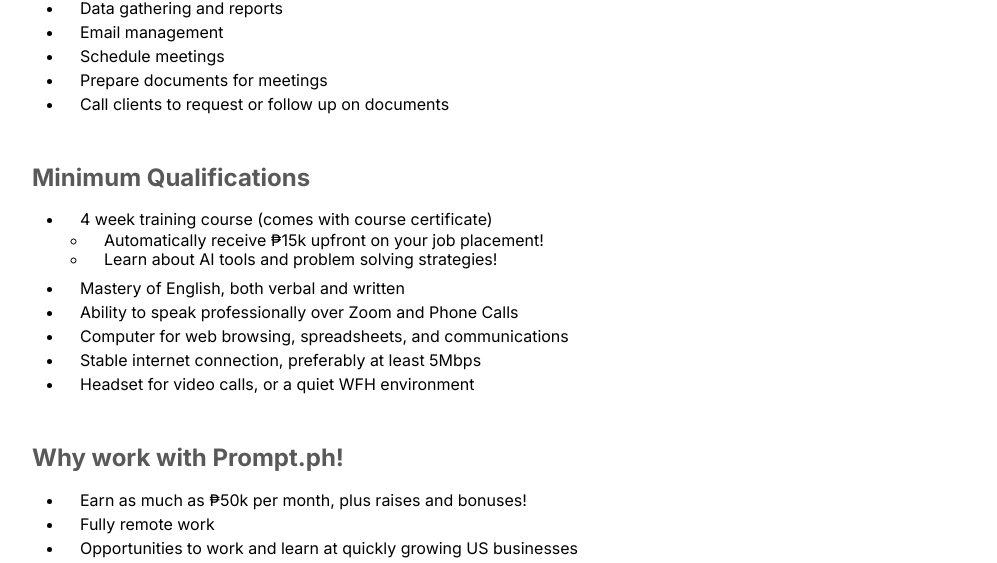
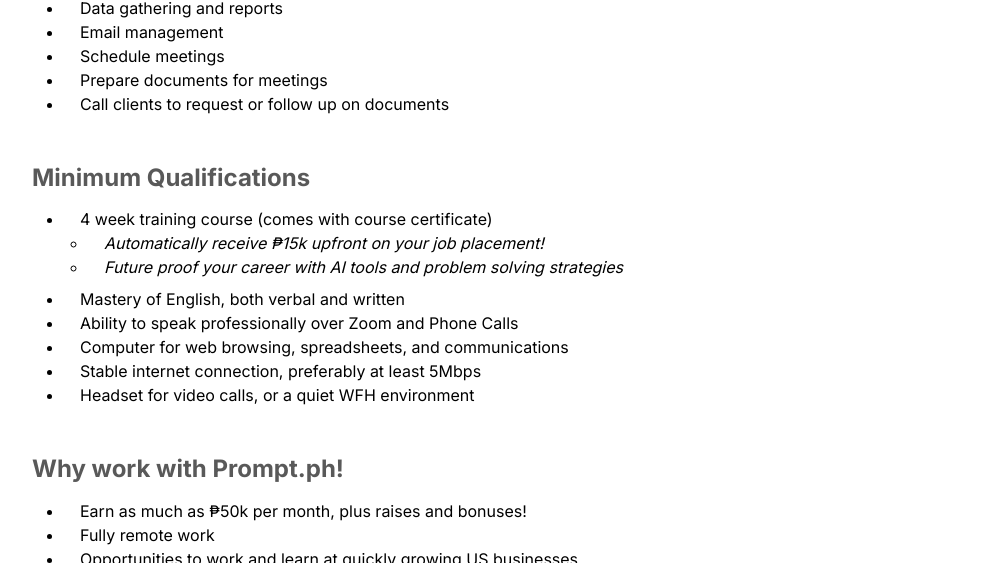
Before and after one commit to promptph/hiring, a plain HTML site: page index.html in a window 1280 px wide. Shown: the part 537-1100 px from the top of the page, without its empty margins (138-1135 px from the left). Drawn offline with nearby package versions, Linux system fonts and the light colour scheme.

Commit message:
Tweak nested list formating

```diff
--- a/home.css
+++ b/home.css
@@ -120,7 +120,6 @@
 }
 
 .nested-bullet-ul {
-  line-height: 1.15;
   padding-left: var(--dl-space-space-oneandhalfunits);
   padding-bottom: var(--dl-space-space-halfunit);
 }
--- a/index.html
+++ b/index.html
@@ -138,8 +138,8 @@
             <ul class="home-bullet-ul paragraph-text">
               <li>4 week training course (comes with course certificate)</li>
               <ul class="nested-bullet-ul">
-                <li>Automatically receive ₱15k upfront on your job placement!</li>
-                <li>Learn about AI tools and problem solving strategies!</li>
+                <li class="italic">Automatically receive ₱15k upfront on your job placement!</li>
+                <li class="italic">Future proof your career with AI tools and problem solving strategies</li>
               </ul>
               <li>Mastery of English, both verbal and written</li>
               <li>Ability to speak professionally over Zoom and Phone Calls</li>
```
